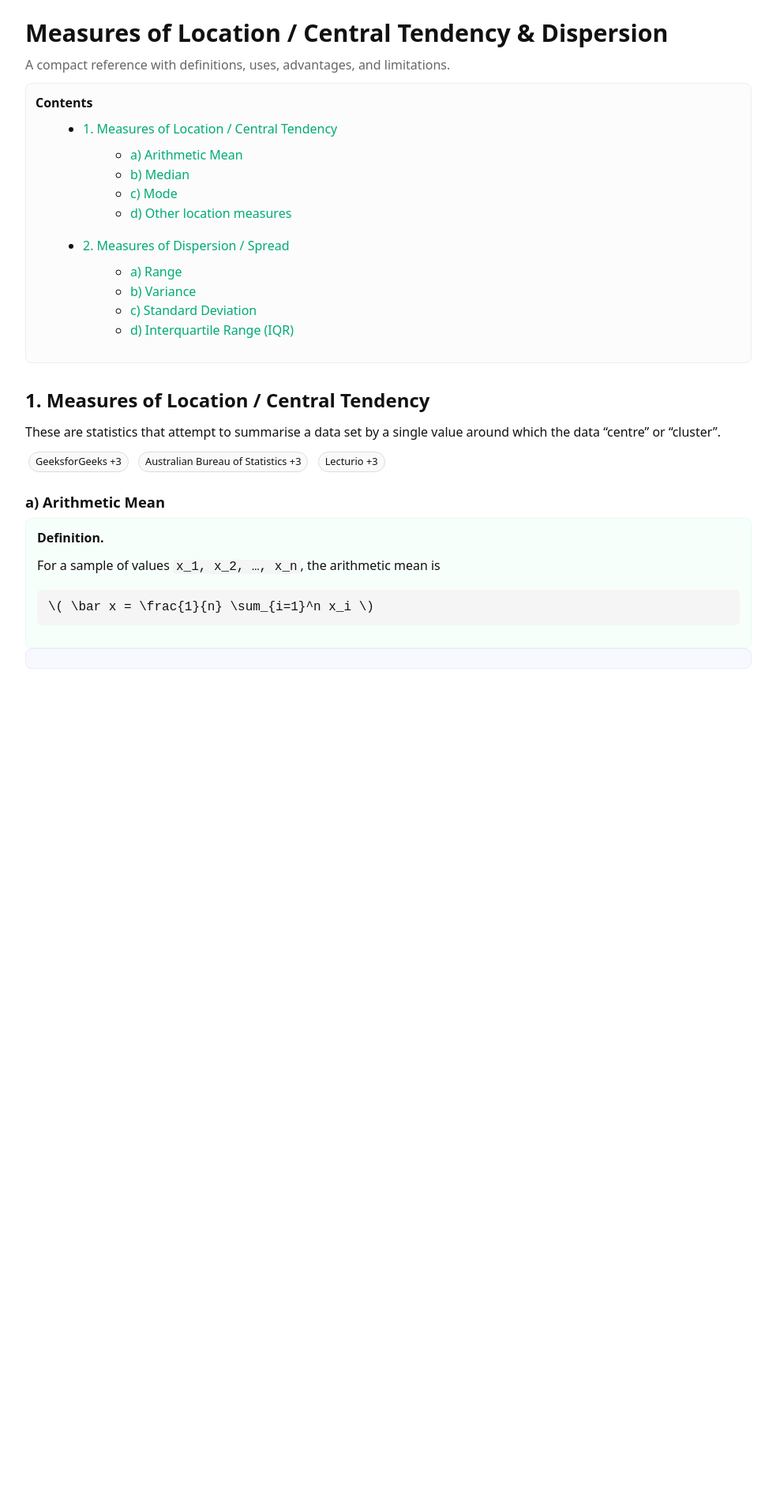
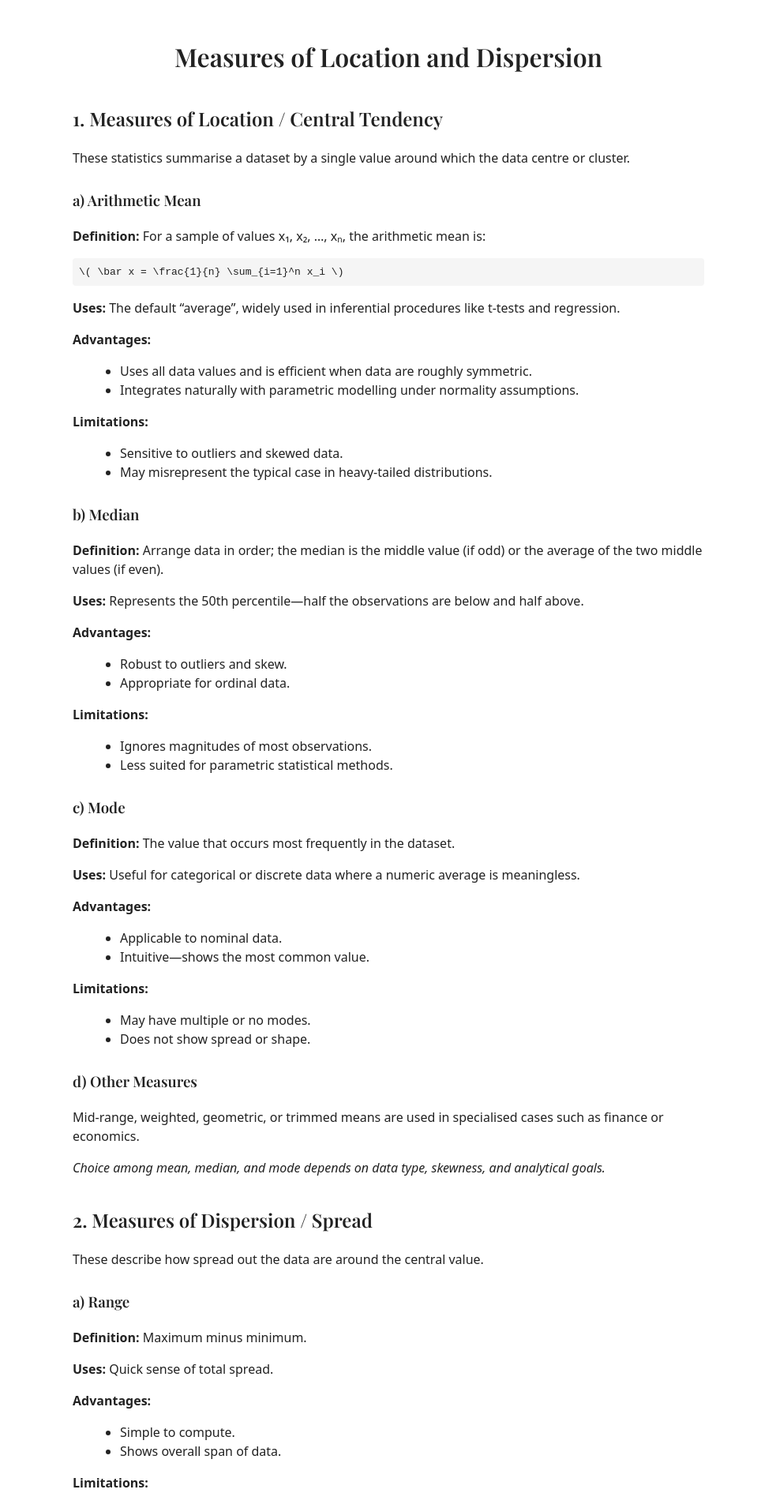
Before and after one commit to Nochman/Nochman.github.io, a Jekyll site: the page homeworks/week05.html, which Jekyll copies as it is, in a window 1280 px wide. Shown: the top 1910 px of the page at 79% size, without its empty margins (148-1131 px from the left). Built offline with Jekyll 4.4.1, drawn with Linux system fonts in a browser that asks for light colours; before the commit the page ends 900 px from its top, so only the background shows below that; some of the changed text lies outside the part shown.

Commit message:
Update HTML structure and styling for week05

```diff
--- a/homeworks/week05.html
+++ b/homeworks/week05.html
@@ -3,78 +3,142 @@
 <head>
 <meta charset="utf-8" />
 <meta name="viewport" content="width=device-width, initial-scale=1" />
-<title>Measures of Location & Dispersion (Minimal CSS)</title>
+<link href="https://fonts.googleapis.com/css2?family=Playfair+Display:wght@600&display=swap" rel="stylesheet">
+<title>Measures of Location and Dispersion</title>
 <style>
-/* Minimal, readable defaults */
-:root { --fg:#111; --bg:#fff; --muted:#666; --accent:#0a7; }
-html,body{margin:0;padding:0;background:var(--bg);color:var(--fg);font:16px/1.55 system-ui, -apple-system, Segoe UI, Roboto, Ubuntu, Cantarell, Noto Sans, Arial, "Apple Color Emoji","Segoe UI Emoji"}
-.wrap{max-width:920px;margin:auto;padding:24px}
-h1{font-size:1.9rem;line-height:1.2;margin:0 0 10px}
-h2{font-size:1.5rem;margin:28px 0 8px}
-h3{font-size:1.15rem;margin:22px 0 6px}
-p{margin:10px 0}
-ul{margin:8px 0 16px 1.25rem}
-code{background:#f5f5f5;border-radius:4px;padding:0 .25rem}
-pre{background:#f5f5f5;padding:10px;border-radius:6px;overflow:auto}
-.muted{color:var(--muted)}
-.badge{display:inline-block;font-size:.8rem;border:1px solid #ddd;border-radius:999px;padding:.15rem .5rem;margin:.1rem .25rem;background:#fafafa}
-.toc{border:1px solid #eee;border-radius:8px;padding:12px;background:#fcfcfc}
-a{color:var(--accent);text-decoration:none}
-a:hover{text-decoration:underline}
-hr{border:none;border-top:1px solid #eee;margin:24px 0}
-.block{padding:12px 14px;border:1px solid #eee;border-radius:8px;background:#fff}
-.def{background:#f7fffb;border-color:#e3fbf3}
-.use{background:#f8f9ff;border-color:#e8eaff}
-.adv{background:#fffdf7;border-color:#fff2cc}
-.lim{background:#fff7f7;border-color:#ffe0e0}
-.source-list{margin-top:6px}
+  body {
+    font-family: system-ui, sans-serif;
+    margin: 0;
+    padding: 0 1rem;
+    line-height: 1.5;
+    background: #fff;
+    color: #222;
+    overflow-y: scroll;
+  }
+  main { max-width: 800px; margin: 2rem auto; }
+  h1, h2, h3 { margin-top: 1.5em; }
+  h1 { text-align: center; }
+  ul { margin-left: 1.25rem; }
+  pre { background: #f5f5f5; padding: .5rem; border-radius: 4px; overflow-x: auto; }
+  section { margin-bottom: 2rem; }
+  h1, h2, h3 {
+  font-family: 'Playfair Display', serif;
+}
 </style>
 </head>
 <body>
-<main class="wrap">
-<h1>Measures of Location / Central Tendency & Dispersion</h1>
-<p class="muted">A compact reference with definitions, uses, advantages, and limitations.</p>
+<main>
+  <h1>Measures of Location and Dispersion</h1>
 
+  <h2>1. Measures of Location / Central Tendency</h2>
+  <p>These statistics summarise a dataset by a single value around which the data centre or cluster.</p>
 
-<nav class="toc">
-<strong>Contents</strong>
+  <h3>a) Arithmetic Mean</h3>
+  <p><strong>Definition:</strong> For a sample of values x₁, x₂, …, xₙ, the arithmetic mean is:</p>
+  <pre>\( \bar x = \frac{1}{n} \sum_{i=1}^n x_i \)</pre>
+  <p><strong>Uses:</strong> The default “average”, widely used in inferential procedures like t‑tests and regression.</p>
+  <p><strong>Advantages:</strong></p>
   <ul>
-<li><a href="#location">1. Measures of Location / Central Tendency</a>
+    <li>Uses all data values and is efficient when data are roughly symmetric.</li>
+    <li>Integrates naturally with parametric modelling under normality assumptions.</li>
+  </ul>
+  <p><strong>Limitations:</strong></p>
   <ul>
-<li><a href="#mean">a) Arithmetic Mean</a></li>
-<li><a href="#median">b) Median</a></li>
-<li><a href="#mode">c) Mode</a></li>
-<li><a href="#other-location">d) Other location measures</a></li>
+    <li>Sensitive to outliers and skewed data.</li>
+    <li>May misrepresent the typical case in heavy‑tailed distributions.</li>
   </ul>
-</li>
-<li><a href="#dispersion">2. Measures of Dispersion / Spread</a>
+
+  <h3>b) Median</h3>
+  <p><strong>Definition:</strong> Arrange data in order; the median is the middle value (if odd) or the average of the two middle values (if even).</p>
+  <p><strong>Uses:</strong> Represents the 50th percentile—half the observations are below and half above.</p>
+  <p><strong>Advantages:</strong></p>
   <ul>
-<li><a href="#range">a) Range</a></li>
-<li><a href="#variance">b) Variance</a></li>
-<li><a href="#sd">c) Standard Deviation</a></li>
-<li><a href="#iqr">d) Interquartile Range (IQR)</a></li>
+    <li>Robust to outliers and skew.</li>
+    <li>Appropriate for ordinal data.</li>
   </ul>
-</li>
+  <p><strong>Limitations:</strong></p>
+  <ul>
+    <li>Ignores magnitudes of most observations.</li>
+    <li>Less suited for parametric statistical methods.</li>
   </ul>
-</nav>
 
+  <h3>c) Mode</h3>
+  <p><strong>Definition:</strong> The value that occurs most frequently in the dataset.</p>
+  <p><strong>Uses:</strong> Useful for categorical or discrete data where a numeric average is meaningless.</p>
+  <p><strong>Advantages:</strong></p>
+  <ul>
+    <li>Applicable to nominal data.</li>
+    <li>Intuitive—shows the most common value.</li>
+  </ul>
+  <p><strong>Limitations:</strong></p>
+  <ul>
+    <li>May have multiple or no modes.</li>
+    <li>Does not show spread or shape.</li>
+  </ul>
 
-<section id="location">
-<h2>1. Measures of Location / Central Tendency</h2>
-<p>These are statistics that attempt to summarise a data set by a single value around which the data “centre” or “cluster”.</p>
-<div class="source-list">
-<span class="badge">GeeksforGeeks +3</span>
-<span class="badge">Australian Bureau of Statistics +3</span>
-<span class="badge">Lecturio +3</span>
-</div>
+  <h3>d) Other Measures</h3>
+  <p>Mid‑range, weighted, geometric, or trimmed means are used in specialised cases such as finance or economics.</p>
+  <p><em>Choice among mean, median, and mode depends on data type, skewness, and analytical goals.</em></p>
 
+  <h2>2. Measures of Dispersion / Spread</h2>
+  <p>These describe how spread out the data are around the central value.</p>
 
-<section id="mean">
-<h3>a) Arithmetic Mean</h3>
-<div class="block def">
-<strong>Definition.</strong>
-<p>For a sample of values <code>x_1, x_2, …, x_n</code>, the arithmetic mean is</p>
-<pre><code>\( \bar x = \frac{1}{n} \sum_{i=1}^n x_i \)</code></pre>
-</div>
-<div class="block use">
+  <h3>a) Range</h3>
+  <p><strong>Definition:</strong> Maximum minus minimum.</p>
+  <p><strong>Uses:</strong> Quick sense of total spread.</p>
+  <p><strong>Advantages:</strong></p>
+  <ul>
+    <li>Simple to compute.</li>
+    <li>Shows overall span of data.</li>
+  </ul>
+  <p><strong>Limitations:</strong></p>
+  <ul>
+    <li>Highly sensitive to outliers.</li>
+    <li>Ignores distribution within the extremes.</li>
+  </ul>
+
+  <h3>b) Variance</h3>
+  <p><strong>Definition:</strong> Average squared deviation from the mean:</p>
+  <pre>\( s^2 = \frac{1}{n-1} \sum_{i=1}^n (x_i - \bar x)^2 \)</pre>
+  <p><strong>Uses:</strong> Basis for standard deviation; central to parametric tests.</p>
+  <p><strong>Advantages:</strong></p>
+  <ul>
+    <li>Uses all deviations and highlights larger ones.</li>
+    <li>Mathematically convenient for inference.</li>
+  </ul>
+  <p><strong>Limitations:</strong></p>
+  <ul>
+    <li>Measured in squared units.</li>
+    <li>Sensitive to outliers and skewness.</li>
+  </ul>
+
+  <h3>c) Standard Deviation (SD)</h3>
+  <p><strong>Definition:</strong> Square root of the variance.</p>
+  <p><strong>Uses:</strong> Common measure of average distance from the mean.</p>
+  <p><strong>Advantages:</strong></p>
+  <ul>
+    <li>Same units as data, easier to interpret.</li>
+    <li>Under normality, ~68% of values lie within ±1 SD.</li>
+  </ul>
+  <p><strong>Limitations:</strong></p>
+  <ul>
+    <li>Influenced by outliers.</li>
+    <li>Less meaningful when mean is not a good centre.</li>
+  </ul>
+
+  <h3>d) Interquartile Range (IQR)</h3>
+  <p><strong>Definition:</strong> Q3 − Q1, covering the middle 50% of the data.</p>
+  <p><strong>Uses:</strong> Robust measure of spread paired with the median.</p>
+  <p><strong>Advantages:</strong></p>
+  <ul>
+    <li>Less affected by outliers and skew.</li>
+    <li>Focuses on variability of central values.</li>
+  </ul>
+  <p><strong>Limitations:</strong></p>
+  <ul>
+    <li>Ignores tails of the distribution.</li>
+    <li>Not ideal for normality‑based analyses.</li>
+  </ul>
+</main>
+</body>
 </html>
```
Lines whose indentation alone changed are shown as unchanged.
